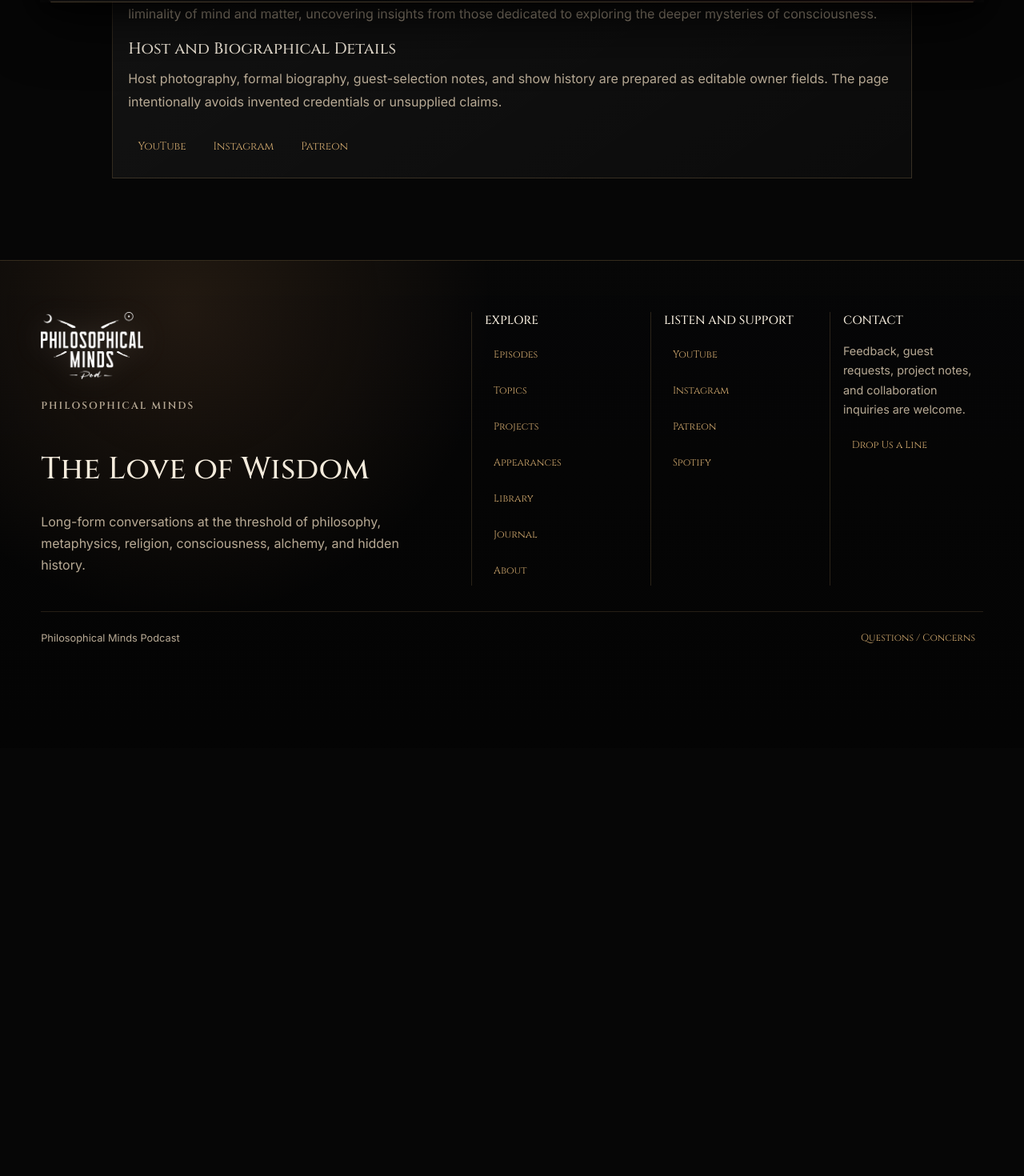
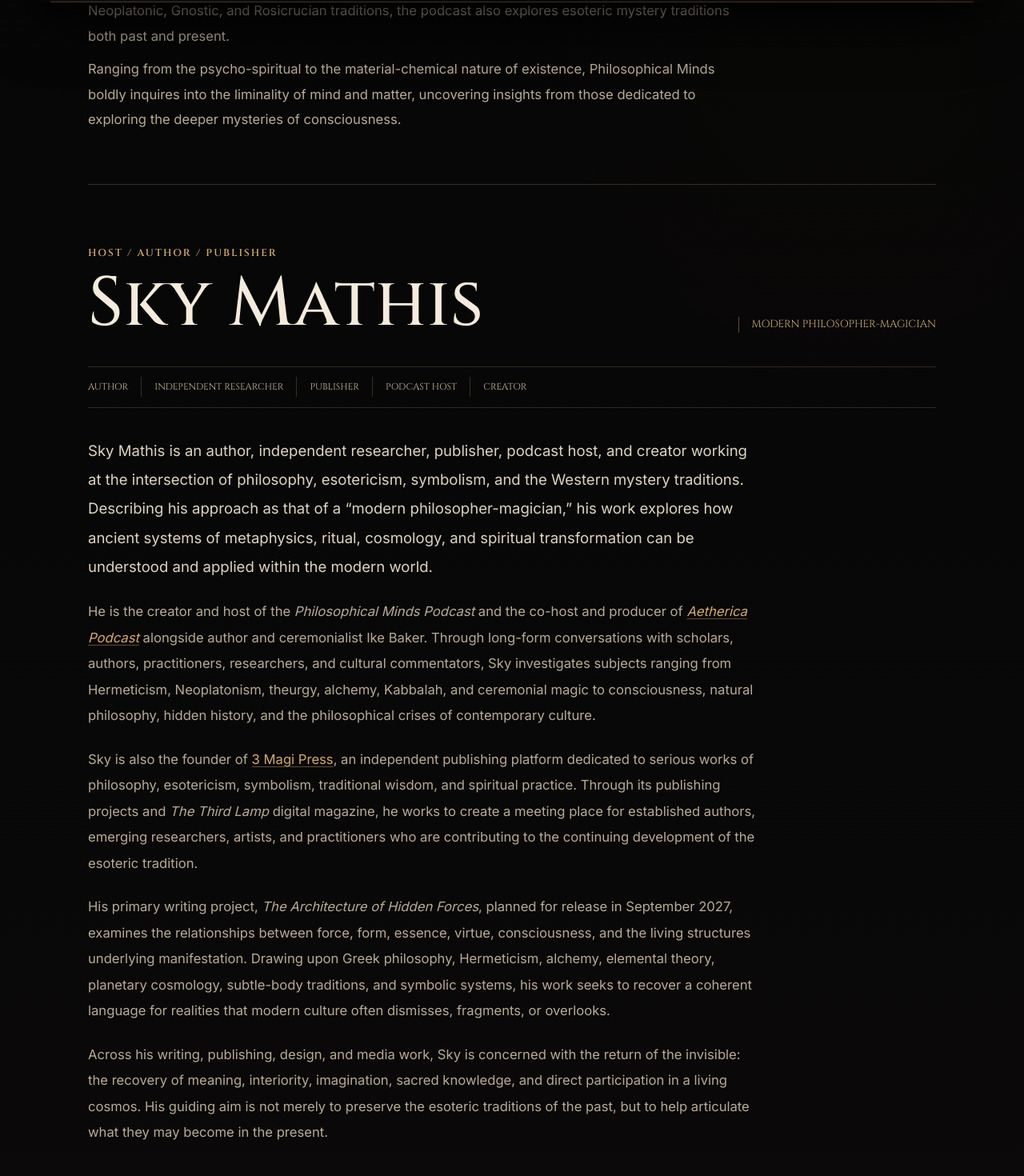
Before and after one commit to vitaldesignsource/philosophical-minds-podcast, a Next.js app: page /about in a window 1280 px wide. Shown: the part 775-2245 px from the top of the page at 80% size. Before the commit the page ends 1710 px from the top, so only its background shows below. Built offline with nearby package versions, Linux system fonts and the light colour scheme; no server answers.

Commit message:
Add Sky Mathis host biography

```diff
--- a/app/about/page.tsx
+++ b/app/about/page.tsx
@@ -4,7 +4,7 @@ import type { Metadata } from "next";
 export const metadata: Metadata = {
   title: "About",
   description:
-    "Philosophical Minds explores Western esotericism, alchemy, occult traditions, Theurgy, Neoplatonism, Gnosticism, Rosicrucian thought, and consciousness.",
+    "About Philosophical Minds and host Sky Mathis, an author, independent researcher, publisher, and creator working across philosophy, esotericism, and the Western mystery traditions.",
 };
 
 export default function AboutPage() {
@@ -19,8 +19,10 @@ export default function AboutPage() {
           traditions.
         </p>
       </section>
-      <section className="route-section">
-        <div className="admin-panel">
+      <section className="route-section about-section">
+        <div className="about-layout">
+          <article className="about-mission">
+            <p className="eyebrow">The Inquiry</p>
             <h2>Mission</h2>
           <p>
             Featuring conversations with leading practitioners and experts, the show delves into ancient wisdom,
@@ -33,12 +35,71 @@ export default function AboutPage() {
             inquires into the liminality of mind and matter, uncovering insights from those dedicated to exploring the
             deeper mysteries of consciousness.
           </p>
-          <h2>Host and Biographical Details</h2>
+          </article>
+
+          <article className="about-host">
+            <header className="about-host__header">
+              <div>
+                <p className="eyebrow">Host / Author / Publisher</p>
+                <h2>Sky Mathis</h2>
+              </div>
+              <p className="about-host__descriptor">Modern philosopher-magician</p>
+            </header>
+
+            <div className="about-host__roles" aria-label="Sky Mathis roles">
+              <span>Author</span>
+              <span>Independent Researcher</span>
+              <span>Publisher</span>
+              <span>Podcast Host</span>
+              <span>Creator</span>
+            </div>
+
+            <div className="about-host__prose">
               <p>
-            Host photography, formal biography, guest-selection notes, and show history are prepared as editable owner
-            fields. The page intentionally avoids invented credentials or unsupplied claims.
+                Sky Mathis is an author, independent researcher, publisher, podcast host, and creator working at the
+                intersection of philosophy, esotericism, symbolism, and the Western mystery traditions. Describing his
+                approach as that of a “modern philosopher-magician,” his work explores how ancient systems of
+                metaphysics, ritual, cosmology, and spiritual transformation can be understood and applied within the
+                modern world.
               </p>
-          <div className="social-strip social-strip--inline">
+              <p>
+                He is the creator and host of the <em>Philosophical Minds Podcast</em> and the co-host and producer of{" "}
+                <a href="https://aethericapodcast.com" target="_blank" rel="noreferrer">
+                  <em>Aetherica Podcast</em>
+                </a>{" "}
+                alongside author and ceremonialist Ike Baker. Through long-form conversations with scholars, authors,
+                practitioners, researchers, and cultural commentators, Sky investigates subjects ranging from
+                Hermeticism, Neoplatonism, theurgy, alchemy, Kabbalah, and ceremonial magic to consciousness, natural
+                philosophy, hidden history, and the philosophical crises of contemporary culture.
+              </p>
+              <p>
+                Sky is also the founder of{" "}
+                <a href="https://threemagipress.com" target="_blank" rel="noreferrer">
+                  3 Magi Press
+                </a>
+                , an independent publishing platform dedicated to serious works of philosophy, esotericism, symbolism,
+                traditional wisdom, and spiritual practice. Through its publishing projects and <em>The Third Lamp</em>{" "}
+                digital magazine, he works to create a meeting place for established authors, emerging researchers,
+                artists, and practitioners who are contributing to the continuing development of the esoteric
+                tradition.
+              </p>
+              <p>
+                His primary writing project, <em>The Architecture of Hidden Forces</em>, planned for release in
+                September 2027, examines the relationships between force, form, essence, virtue, consciousness, and the
+                living structures underlying manifestation. Drawing upon Greek philosophy, Hermeticism, alchemy,
+                elemental theory, planetary cosmology, subtle-body traditions, and symbolic systems, his work seeks to
+                recover a coherent language for realities that modern culture often dismisses, fragments, or
+                overlooks.
+              </p>
+              <p>
+                Across his writing, publishing, design, and media work, Sky is concerned with the return of the
+                invisible: the recovery of meaning, interiority, imagination, sacred knowledge, and direct
+                participation in a living cosmos. His guiding aim is not merely to preserve the esoteric traditions of
+                the past, but to help articulate what they may become in the present.
+              </p>
+            </div>
+
+            <div className="social-strip social-strip--inline about-host__links">
               <a href="https://www.youtube.com/@philosophicalmindspodcast" target="_blank" rel="noreferrer">
                 YouTube
             </a>
@@ -49,6 +110,7 @@ export default function AboutPage() {
                 Patreon
               </a>
             </div>
+          </article>
         </div>
       </section>
     </main>
--- a/app/globals.css
+++ b/app/globals.css
@@ -1891,6 +1891,157 @@ section:not(.hero) {
 
 .route-section {
   background: rgba(6, 6, 6, 0.94);
+}
+
+.about-section {
+  background:
+    linear-gradient(180deg, rgba(6, 6, 6, 0.97), rgba(11, 9, 9, 0.98)),
+    radial-gradient(circle at 82% 18%, rgba(158, 95, 54, 0.12), transparent 30rem);
+}
+
+.about-layout {
+  margin: 0 auto;
+  max-width: 1060px;
+}
+
+.about-mission {
+  border-bottom: 1px solid rgba(210, 170, 111, 0.24);
+  display: grid;
+  gap: 0.6rem;
+  padding-bottom: clamp(2.5rem, 5vw, 4.5rem);
+}
+
+.about-mission h2,
+.about-host h2 {
+  font-family: "Cinzel", Georgia, serif;
+  font-weight: 500;
+  letter-spacing: 0;
+  margin: 0;
+}
+
+.about-mission h2 {
+  font-size: clamp(1.8rem, 4vw, 2.8rem);
+}
+
+.about-mission > p:not(.eyebrow) {
+  color: var(--muted);
+  font-size: 1.04rem;
+  line-height: 1.9;
+  margin: 0;
+  max-width: 820px;
+}
+
+.about-host {
+  padding-top: clamp(2.8rem, 6vw, 5.5rem);
+}
+
+.about-host__header {
+  align-items: end;
+  display: flex;
+  gap: 2rem;
+  justify-content: space-between;
+}
+
+.about-host__header .eyebrow {
+  margin-bottom: 0.7rem;
+}
+
+.about-host h2 {
+  color: var(--ivory);
+  font-size: clamp(2.4rem, 7vw, 5.4rem);
+  line-height: 0.98;
+}
+
+.about-host__descriptor {
+  border-left: 1px solid rgba(210, 170, 111, 0.42);
+  color: var(--gold);
+  font-family: "Cinzel", Georgia, serif;
+  font-size: 0.82rem;
+  line-height: 1.5;
+  margin: 0 0 0.4rem;
+  max-width: 16rem;
+  padding-left: 1rem;
+  text-transform: uppercase;
+}
+
+.about-host__roles {
+  border-bottom: 1px solid rgba(210, 170, 111, 0.2);
+  border-top: 1px solid rgba(210, 170, 111, 0.2);
+  display: flex;
+  flex-wrap: wrap;
+  gap: 0;
+  margin: 2.2rem 0;
+  padding: 0.78rem 0;
+}
+
+.about-host__roles span {
+  color: #cbb998;
+  font-family: "Cinzel", Georgia, serif;
+  font-size: 0.72rem;
+  padding: 0.25rem 1rem;
+  text-transform: uppercase;
+}
+
+.about-host__roles span:first-child {
+  padding-left: 0;
+}
+
+.about-host__roles span + span {
+  border-left: 1px solid rgba(210, 170, 111, 0.24);
+}
+
+.about-host__prose {
+  max-width: 840px;
+}
+
+.about-host__prose p {
+  color: var(--muted);
+  font-size: 1.04rem;
+  line-height: 1.95;
+  margin: 0;
+}
+
+.about-host__prose p + p {
+  margin-top: 1.4rem;
+}
+
+.about-host__prose p:first-child {
+  color: #ded3c0;
+  font-size: 1.16rem;
+}
+
+.about-host__prose a {
+  color: var(--gold);
+  text-decoration: underline;
+  text-decoration-color: rgba(210, 170, 111, 0.42);
+  text-underline-offset: 0.2em;
+}
+
+.about-host__links {
+  margin-top: 2.4rem;
+}
+
+@media (max-width: 640px) {
+  .about-host__header {
+    align-items: flex-start;
+    flex-direction: column;
+    gap: 1.2rem;
+  }
+
+  .about-host__descriptor {
+    margin: 0;
+  }
+
+  .about-host__roles {
+    display: grid;
+    grid-template-columns: 1fr 1fr;
+  }
+
+  .about-host__roles span,
+  .about-host__roles span:first-child {
+    border-left: 0;
+    padding: 0.5rem 0;
+  }
 }
 
 .journal-index-section,
```
Lines whose indentation alone changed are shown as unchanged.
